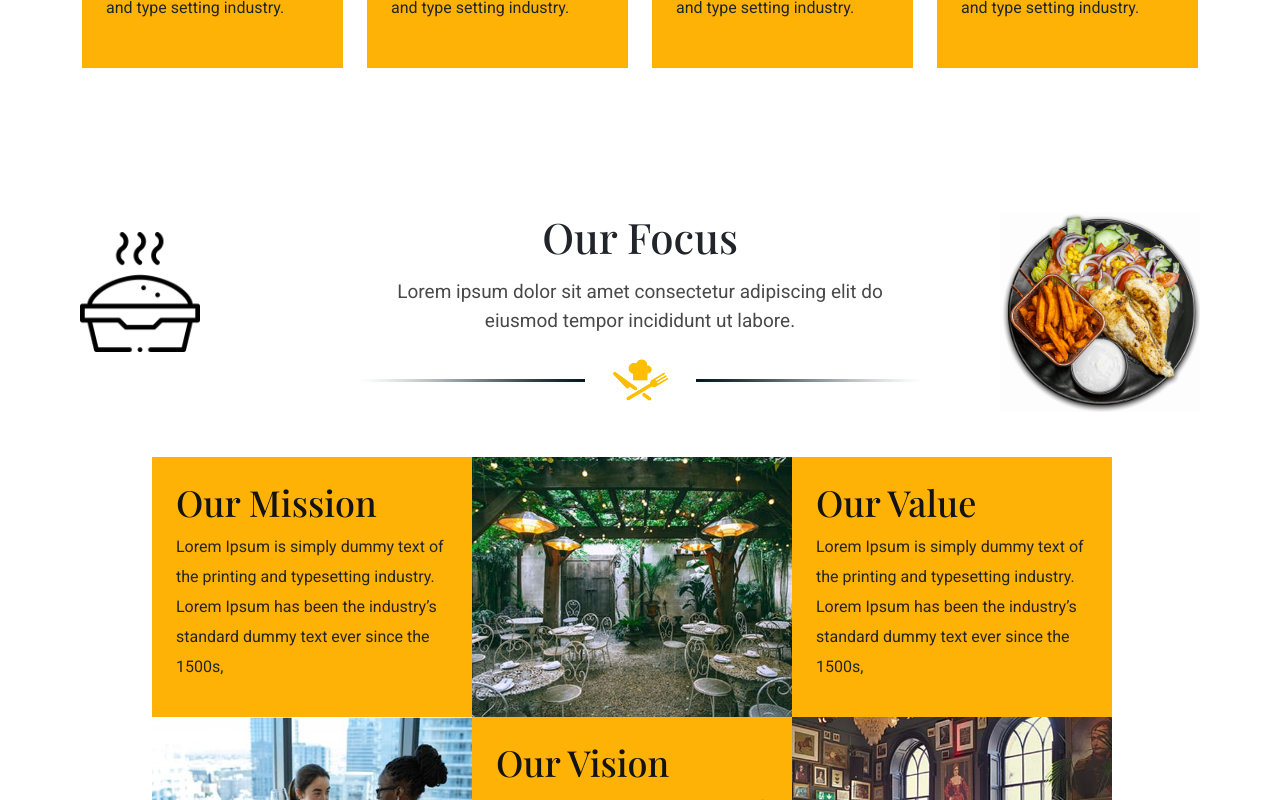
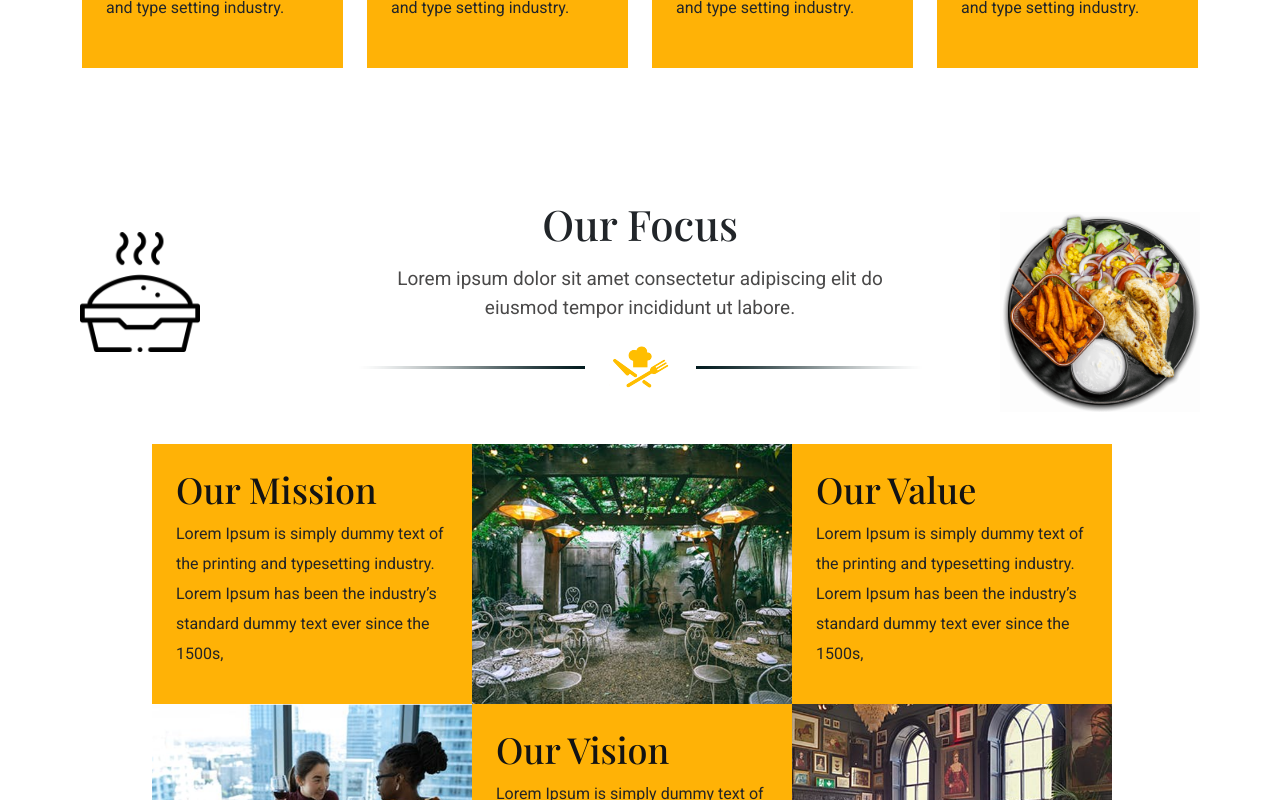
Before and after one commit to Tolea01/FoodLab-Frontend, a React (Create React App) app in the folder foodlab/: page /about in a window 1280 px wide. Shown: the part 900-1700 px from the top of the page. Built offline with nearby package versions, Linux system fonts and the light colour scheme.

Commit message:
code review OurCompanySection

```diff
--- a/foodlab/src/assets/styles/our-company-section.css
+++ b/foodlab/src/assets/styles/our-company-section.css
@@ -2,7 +2,7 @@
 @import url('https://fonts.googleapis.com/css2?family=Roboto:wght@100;300;400;500;700&display=swap');
 
 .our-company {
-  padding-top: 5%;
+  padding-top: 4%;
   background-color: #ffffff;
 }
 
```
